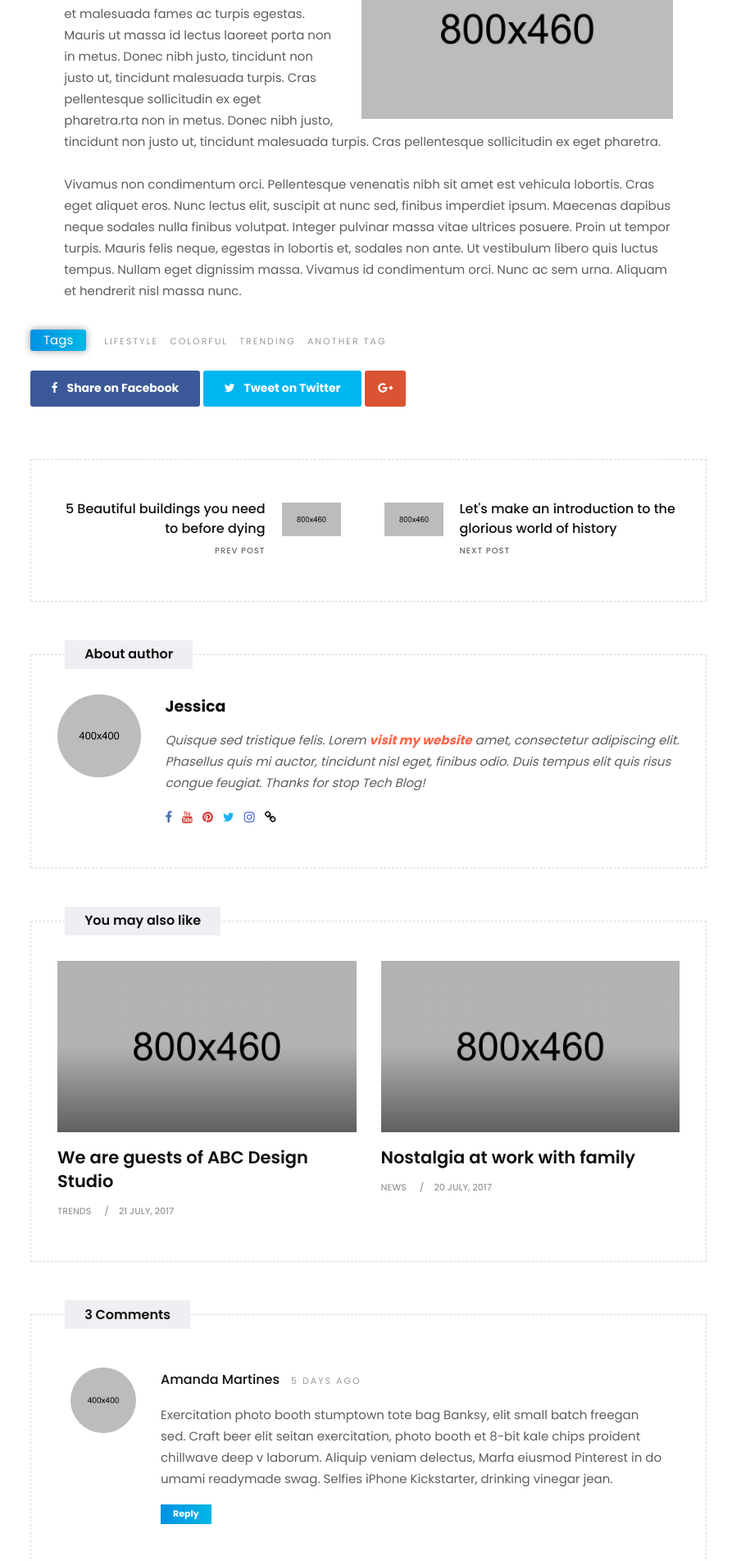
After one commit to Edbeer/BetaBlog, a Django app: a page that uses blog/templates/blog/post.html in a window 1280 px wide. The commit adds this page. Shown: the part 4056-5960 px from the top of the page at 82% size, without its empty margins (48-941 px from the left). Run offline with Django 3.2, Linux system fonts and the light colour scheme; tables that the repository leaves empty hold one stand-in row (values such as "Sample post"); grey boxes marked "Sample" are stand-in pictures; some libraries are stand-ins or nearby versions.

Commit message:
single_post

```diff
--- a/blog/models.py
+++ b/blog/models.py
@@ -1,4 +1,5 @@
 from django.db import models
+from django.urls import reverse
 
 """
 Post = [title, slug, content, photo, created_at, views, is_published, categories, tags]
@@ -21,6 +22,9 @@ class Post(models.Model):
     is_published = models.BooleanField(default=True)
     categories = models.ForeignKey('Category', on_delete=models.PROTECT, verbose_name='posts')
     tags = models.ManyToManyField('Tag', verbose_name='posts', blank=True)
+
+    def get_absolute_url(self):
+        return reverse('post', kwargs={'slug': self.slug})
 
     def __str__(self):
         return self.title
--- /dev/null
+++ b/blog/templates/blog/post.html
@@ -0,0 +1,273 @@
+{% extends 'base.html' %}
+
+{% block content %}
+
+<div class="page-wrapper">
+
+
+    <div class="blog-title-area text-center">
+      <ol class="breadcrumb hidden-xs-down">
+        <li class="breadcrumb-item"><a href="#">Home</a></li>
+        <li class="breadcrumb-item"><a href="#">Blog</a></li>
+        <li class="breadcrumb-item active">{{ post.title }}</li>
+      </ol>
+
+      <span class="color-orange"><a href="tech-category-01.html" title="">{{ post.categories }}</a></span>
+
+      <h3>Top 10 phone applications and 2017 mobile design awards</h3>
+
+      <div class="blog-meta big-meta">
+        <small><a href="tech-single.html" title="">{{ post.created_at|date:"Y.m.d" }}</a></small>
+        <small><a href="#" title=""><i class="fa fa-eye"></i> {{ post.views }}</a></small>
+      </div><!-- end meta -->
+
+      <div class="post-sharing">
+        <ul class="list-inline">
+          <li><a href="#" class="fb-button btn btn-primary"><i class="fa fa-facebook"></i> <span class="down-mobile">Share on Facebook</span></a></li>
+          <li><a href="#" class="tw-button btn btn-primary"><i class="fa fa-twitter"></i> <span class="down-mobile">Tweet on Twitter</span></a></li>
+          <li><a href="#" class="gp-button btn btn-primary"><i class="fa fa-google-plus"></i></a></li>
+        </ul>
+      </div><!-- end post-sharing -->
+    </div><!-- end title -->
+
+    <div class="single-post-media">
+      {% if post.photo %}
+      <img src="{{ post.photo.url }}" alt="" class="img-fluid">
+      {% else %}
+      <img src="upload/tech_menu_08.jpg" alt="" class="img-fluid">
+      {% endif %}
+    </div><!-- end media -->
+
+    <div class="blog-content">
+      <div class="pp">
+        <p>In lobortis pharetra mattis. Morbi nec nibh iaculis, <a href="#">bibendum augue a</a>, ultrices nulla. Nunc velit ante, lacinia id tincidunt eget, faucibus nec nisl. In mauris purus, bibendum et gravida dignissim, venenatis commodo lacus. Duis consectetur quis nisi nec accumsan. Pellentesque enim velit, ut tempor turpis. Mauris felis neque, egestas in lobortis et,iaculis at nunc ac, rhoncus sagittis ipsum. </p>
+
+        <h3><strong>Maecenas non convallis quam, eu sodales justo. Pellentesque quis lectus elit. Lorem ipsum dolor sit amet, consectetur adipiscing elit.</strong></h3>
+
+        <p>Donec nec metus sed leo sollicitudin ornare sed consequat neque. Aliquam iaculis neque quis dui venenatis, eget posuere felis viverra. Ut sit amet feugiat elit, nec elementum velit. Sed eu nisl convallis, efficitur turpis eu, euismod nunc. Proin neque enim, malesuada non lobortis nec, facilisis et lectus. Ie consectetur. Nam eget neque ac ex fringilla dignissim eu ac est. Nunc et nisl vel odio posuere. </p>
+
+        <p>Vivamus non condimentum orci. Pellentesque venenatis nibh sit amet est vehicula lobortis. Cras eget aliquet eros. Nunc lectus elit, suscipit at nunc sed, finibus imperdiet ipsum. Maecenas dapibus neque sodales nulla finibus volutpat. Integer pulvinar massa vitae ultrices posuere. Proin ut tempor turpis. Mauris felis neque, egestas in lobortis et, sodales non ante. Ut vestibulum libero quis luctus tempus. Nullam eget dignissim massa. Vivamus id condimentum orci. Nunc ac sem urna. Aliquam et hendrerit nisl massa nunc. </p>
+
+      </div><!-- end pp -->
+
+      <img src="upload/tech_menu_09.jpg" alt="" class="img-fluid img-fullwidth">
+
+      <div class="pp">
+        <h3><strong>Nam non velit est. Sed lobortis arcu vitae nunc molestie consectetur. Nam eget neque ac ex fringilla dignissim eu ac est. Nunc et nisl vel odio posuere. </strong></h3>
+
+        <p>Vivamus non condimentum orci. Pellentesque venenatis nibh sit amet est vehicula lobortis. Cras eget aliquet eros. Nunc lectus elit, suscipit at nunc sed, finibus imperdiet ipsum. Maecenas dapibus neque sodales nulla finibus volutpat. Integer pulvinar massa vitae ultrices posuere. Proin ut tempor turpis. Mauris felis neque, egestas in lobortis et, sodales non ante. Ut vestibulum libero quis luctus tempus. Nullam eget dignissim massa. Vivamus id condimentum orci. Nunc ac sem urna. Aliquam et hendrerit nisl massa nunc. </p>
+
+        <p>Morbi pharetra porta consequat. Aenean et diam sapien. <a href="#">Interdum et malesuada</a> fames ac ante ipsum primis in faucibus. Pellentesque dictum ligula iaculis, feugiat metus eu, sollicitudin ex. Quisque eu ullamcorper ligula. In vel ex ac purus finibus viverra. Maecenas pretium lobortis turpis. Fusce lacinia nisi in tortor massa nunc.</p>
+
+        <ul class="check">
+          <li>Integer sit amet odio ac lectus imperdiet elementum.</li>
+          <li>Praesent vitae lacus sed lacus ullamcorper mollis.</li>
+          <li>Donec vitae metus ac felis vulputate tincidunt non et ex.</li>
+          <li>In dapibus sapien at viverra venenatis.</li>
+          <li>Pellentesque mollis velit id maximus finibus.</li>
+        </ul>
+
+        <p>Proin ultricies nulla consectetur, sollicitudin dolor at, sollicitudin mauris. Maecenas at nunc nunc. Ut nulla felis, tincidunt et porttitor at, rutrum in dolor. Aenean id tincidunt ligula. Donec vitae placerat odio. Mauris accumsan nibh ut nunc maximus, ac auctor elit vehicula. Cras leo sem, vehicula a ultricies ac, condimentum vitae lectus. Sed ut eros euismod, luctus nisl eu, congue odio. </p>
+
+        <p><img src="upload/tech_menu_10.jpg" class="float-left" width="380" alt="">Suspendisse ultrices placerat dolor sed efficitur. Morbi in laoreet diam. Pellentesque habitant morbi tristique senectus et netus et malesuada fames ac turpis egestas. Mauris ut massa id lectus laoreet porta non in metus. Donec nibh justo, tincidunt non justo ut, tincidunt malesuada turpis. Cras pellentesque sollicitudin ex eget pharetra.rta non in metus. Donec nibh justo, tincidunt non justo ut, tincidunt malesuada turpis. Cras pellentesque sollicitudin ex eget pharetra.</p>
+
+        <h3><strong>Nam non velit est. Sed lobortis arcu vitae nunc molestie consectetur. Nam eget neque ac ex fringilla dignissim eu ac est. Nunc et nisl vel odio posuere. </strong></h3>
+
+
+        <p>Aliquam eget maximus odio. Aliquam varius nisl ut leo fermentum, id fringilla magna tempus. Curabitur quis bibendum lorem, ut suscipit tellus. Morbi id dictum justo, et massa nunc. Mauris laoreet, neque et varius malesuada, justo neque consequat dolor, sit amet semper dui ligula commodo enim. Duis mauris magna, euismod in ante sed, laoreet faucibus elit. Nam euismod vulputate lorem, nec tincidunt lacus volutpat sit amet. In libero eros, dignissim vitae quam sed, maximus consectetur justo. Donec id orci eget odio convallis pellentesque. Quisque urna cras amet.Vivamus non condimentum orci. Pellentesque venenatis nibh sit amet est vehicula lobortis. Cras eget aliquet eros. Nunc lectus elit, suscipit at nunc sed, finibus imperdiet ipsum. Maecenas dapibus neque sodales nulla finibus volutpat. Integer pulvinar massa vitae ultrices posuere. Proin ut tempor turpis. Mauris felis neque, egestas in lobortis et, sodales non ante. Ut vestibulum libero quis luctus tempus. Nullam eget dignissim massa. Vivamus id condimentum orci. Nunc ac sem urna. Aliquam et hendrerit nisl massa nunc. </p>
+
+        <p><img src="upload/tech_menu_11.jpg" class="float-right" width="380" alt="">Suspendisse ultrices placerat dolor sed efficitur. Morbi in laoreet diam. Pellentesque habitant morbi tristique senectus et netus et malesuada fames ac turpis egestas. Mauris ut massa id lectus laoreet porta non in metus. Donec nibh justo, tincidunt non justo ut, tincidunt malesuada turpis. Cras pellentesque sollicitudin ex eget pharetra.rta non in metus. Donec nibh justo, tincidunt non justo ut, tincidunt malesuada turpis. Cras pellentesque sollicitudin ex eget pharetra.</p>
+
+        <p>Vivamus non condimentum orci. Pellentesque venenatis nibh sit amet est vehicula lobortis. Cras eget aliquet eros. Nunc lectus elit, suscipit at nunc sed, finibus imperdiet ipsum. Maecenas dapibus neque sodales nulla finibus volutpat. Integer pulvinar massa vitae ultrices posuere. Proin ut tempor turpis. Mauris felis neque, egestas in lobortis et, sodales non ante. Ut vestibulum libero quis luctus tempus. Nullam eget dignissim massa. Vivamus id condimentum orci. Nunc ac sem urna. Aliquam et hendrerit nisl massa nunc. </p>
+      </div><!-- end pp -->
+    </div><!-- end content -->
+
+    <div class="blog-title-area">
+      <div class="tag-cloud-single">
+        <span>Tags</span>
+        <small><a href="#" title="">lifestyle</a></small>
+        <small><a href="#" title="">colorful</a></small>
+        <small><a href="#" title="">trending</a></small>
+        <small><a href="#" title="">another tag</a></small>
+      </div><!-- end meta -->
+
+      <div class="post-sharing">
+        <ul class="list-inline">
+          <li><a href="#" class="fb-button btn btn-primary"><i class="fa fa-facebook"></i> <span class="down-mobile">Share on Facebook</span></a></li>
+          <li><a href="#" class="tw-button btn btn-primary"><i class="fa fa-twitter"></i> <span class="down-mobile">Tweet on Twitter</span></a></li>
+          <li><a href="#" class="gp-button btn btn-primary"><i class="fa fa-google-plus"></i></a></li>
+        </ul>
+      </div><!-- end post-sharing -->
+    </div><!-- end title -->
+
+
+
+    <hr class="invis1">
+
+    <div class="custombox prevnextpost clearfix">
+      <div class="row">
+        <div class="col-lg-6">
+          <div class="blog-list-widget">
+            <div class="list-group">
+              <a href="tech-single.html" class="list-group-item list-group-item-action flex-column align-items-start">
+                <div class="w-100 justify-content-between text-right">
+                  <img src="upload/tech_menu_19.jpg" alt="" class="img-fluid float-right">
+                  <h5 class="mb-1">5 Beautiful buildings you need to before dying</h5>
+                  <small>Prev Post</small>
+                </div>
+              </a>
+            </div>
+          </div>
+        </div><!-- end col -->
+
+        <div class="col-lg-6">
+          <div class="blog-list-widget">
+            <div class="list-group">
+              <a href="tech-single.html" class="list-group-item list-group-item-action flex-column align-items-start">
+                <div class="w-100 justify-content-between">
+                  <img src="upload/tech_menu_20.jpg" alt="" class="img-fluid float-left">
+                  <h5 class="mb-1">Let's make an introduction to the glorious world of history</h5>
+                  <small>Next Post</small>
+                </div>
+              </a>
+            </div>
+          </div>
+        </div><!-- end col -->
+      </div><!-- end row -->
+    </div><!-- end author-box -->
+
+    <hr class="invis1">
+
+    <div class="custombox authorbox clearfix">
+      <h4 class="small-title">About author</h4>
+      <div class="row">
+        <div class="col-lg-2 col-md-2 col-sm-2 col-xs-12">
+          <img src="upload/author.jpg" alt="" class="img-fluid rounded-circle">
+        </div><!-- end col -->
+
+        <div class="col-lg-10 col-md-10 col-sm-10 col-xs-12">
+          <h4><a href="#">Jessica</a></h4>
+          <p>Quisque sed tristique felis. Lorem <a href="#">visit my website</a> amet, consectetur adipiscing elit. Phasellus quis mi auctor, tincidunt nisl eget, finibus odio. Duis tempus elit quis risus congue feugiat. Thanks for stop Tech Blog!</p>
+
+          <div class="topsocial">
+            <a href="#" data-toggle="tooltip" data-placement="bottom" title="Facebook"><i class="fa fa-facebook"></i></a>
+            <a href="#" data-toggle="tooltip" data-placement="bottom" title="Youtube"><i class="fa fa-youtube"></i></a>
+            <a href="#" data-toggle="tooltip" data-placement="bottom" title="Pinterest"><i class="fa fa-pinterest"></i></a>
+            <a href="#" data-toggle="tooltip" data-placement="bottom" title="Twitter"><i class="fa fa-twitter"></i></a>
+            <a href="#" data-toggle="tooltip" data-placement="bottom" title="Instagram"><i class="fa fa-instagram"></i></a>
+            <a href="#" data-toggle="tooltip" data-placement="bottom" title="Website"><i class="fa fa-link"></i></a>
+          </div><!-- end social -->
+
+        </div><!-- end col -->
+      </div><!-- end row -->
+    </div><!-- end author-box -->
+
+    <hr class="invis1">
+
+    <div class="custombox clearfix">
+      <h4 class="small-title">You may also like</h4>
+      <div class="row">
+        <div class="col-lg-6">
+          <div class="blog-box">
+            <div class="post-media">
+              <a href="tech-single.html" title="">
+                <img src="upload/tech_menu_04.jpg" alt="" class="img-fluid">
+                <div class="hovereffect">
+                  <span class=""></span>
+                </div><!-- end hover -->
+              </a>
+            </div><!-- end media -->
+            <div class="blog-meta">
+              <h4><a href="tech-single.html" title="">We are guests of ABC Design Studio</a></h4>
+              <small><a href="blog-category-01.html" title="">Trends</a></small>
+              <small><a href="blog-category-01.html" title="">21 July, 2017</a></small>
+            </div><!-- end meta -->
+          </div><!-- end blog-box -->
+        </div><!-- end col -->
+
+        <div class="col-lg-6">
+          <div class="blog-box">
+            <div class="post-media">
+              <a href="tech-single.html" title="">
+                <img src="upload/tech_menu_06.jpg" alt="" class="img-fluid">
+                <div class="hovereffect">
+                  <span class=""></span>
+                </div><!-- end hover -->
+              </a>
+            </div><!-- end media -->
+            <div class="blog-meta">
+              <h4><a href="tech-single.html" title="">Nostalgia at work with family</a></h4>
+              <small><a href="blog-category-01.html" title="">News</a></small>
+              <small><a href="blog-category-01.html" title="">20 July, 2017</a></small>
+            </div><!-- end meta -->
+          </div><!-- end blog-box -->
+        </div><!-- end col -->
+      </div><!-- end row -->
+    </div><!-- end custom-box -->
+
+    <hr class="invis1">
+
+    <div class="custombox clearfix">
+      <h4 class="small-title">3 Comments</h4>
+      <div class="row">
+        <div class="col-lg-12">
+          <div class="comments-list">
+            <div class="media">
+              <a class="media-left" href="#">
+                <img src="upload/author.jpg" alt="" class="rounded-circle">
+              </a>
+              <div class="media-body">
+                <h4 class="media-heading user_name">Amanda Martines <small>5 days ago</small></h4>
+                <p>Exercitation photo booth stumptown tote bag Banksy, elit small batch freegan sed. Craft beer elit seitan exercitation, photo booth et 8-bit kale chips proident chillwave deep v laborum. Aliquip veniam delectus, Marfa eiusmod Pinterest in do umami readymade swag. Selfies iPhone Kickstarter, drinking vinegar jean.</p>
+                <a href="#" class="btn btn-primary btn-sm">Reply</a>
+              </div>
+            </div>
+            <div class="media">
+              <a class="media-left" href="#">
+                <img src="upload/author_01.jpg" alt="" class="rounded-circle">
+              </a>
+              <div class="media-body">
+
+                <h4 class="media-heading user_name">Baltej Singh <small>5 days ago</small></h4>
+
+                <p>Drinking vinegar stumptown yr pop-up artisan sunt. Deep v cliche lomo biodiesel Neutra selfies. Shorts fixie consequat flexitarian four loko tempor duis single-origin coffee. Banksy, elit small.</p>
+
+                <a href="#" class="btn btn-primary btn-sm">Reply</a>
+              </div>
+            </div>
+            <div class="media last-child">
+              <a class="media-left" href="#">
+                <img src="upload/author_02.jpg" alt="" class="rounded-circle">
+              </a>
+              <div class="media-body">
+
+                <h4 class="media-heading user_name">Marie Johnson <small>5 days ago</small></h4>
+                <p>Kickstarter seitan retro. Drinking vinegar stumptown yr pop-up artisan sunt. Deep v cliche lomo biodiesel Neutra selfies. Shorts fixie consequat flexitarian four loko tempor duis single-origin coffee. Banksy, elit small.</p>
+
+                <a href="#" class="btn btn-primary btn-sm">Reply</a>
+              </div>
+            </div>
+          </div>
+        </div><!-- end col -->
+      </div><!-- end row -->
+    </div><!-- end custom-box -->
+
+    <hr class="invis1">
+
+    <div class="custombox clearfix">
+      <h4 class="small-title">Leave a Reply</h4>
+      <div class="row">
+        <div class="col-lg-12">
+          <form class="form-wrapper">
+            <input type="text" class="form-control" placeholder="Your name">
+            <input type="text" class="form-control" placeholder="Email address">
+            <input type="text" class="form-control" placeholder="Website">
+            <textarea class="form-control" placeholder="Your comment"></textarea>
+            <button type="submit" class="btn btn-primary">Submit Comment</button>
+          </form>
+        </div>
+      </div>
+    </div>
+  </div><!-- end page-wrapper -->
+
+{% endblock %}
--- a/blog/urls.py
+++ b/blog/urls.py
@@ -3,5 +3,5 @@ from .views import *
 
 urlpatterns = [
     path('', Home.as_view(), name='home'),
-    path('', PostPage.as_view(), name='post'),
+    path('post/<str:slug>', PostPage.as_view(), name='post'),
 ]
--- a/blog/views.py
+++ b/blog/views.py
@@ -1,3 +1,4 @@
+from django.db.models import F
 from django.shortcuts import render
 from django.views.generic import ListView, DetailView
 
@@ -23,3 +24,10 @@ class PostPage(DetailView):
     model = Post
     template_name = 'blog/post.html'
     context_object_name = 'post'
+
+    def get_context_data(self, *, object_list=None, **kwargs):
+        context = super().get_context_data(**kwargs)
+        self.object.views = F('views') + 1
+        self.object.save()
+        self.object.refresh_from_db()
+        return context
```
Also changed, not shown: blog/templates/blog/index.html (+4 -4 lines).
